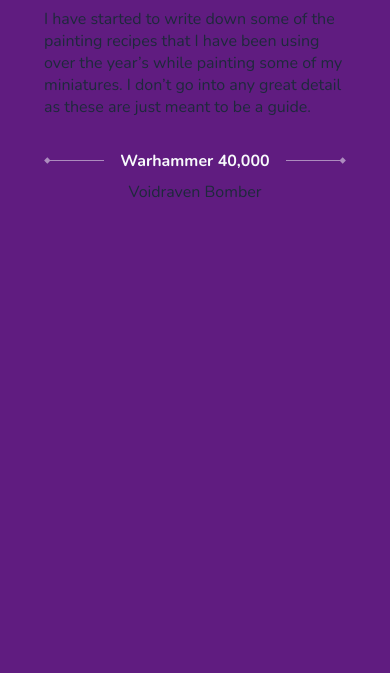
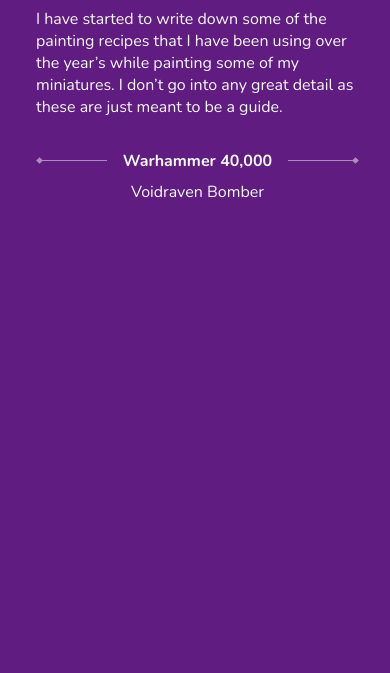
Before and after one commit to JenningsMK/painting-recipes, an Astro site: page / in a window 390 px wide. Shown: the part 171-844 px from the top of the page. Built offline with nearby package versions, Linux system fonts and the light colour scheme; Astro itself is replaced by a stand-in of ours; a web font is replaced by a local one.

Commit message:
Some small bug fixes

```diff
--- a/package.json
+++ b/package.json
@@ -19,6 +19,9 @@
       "pnpm run lint"
     ]
   },
+  "engines": {
+    "pnpm": "9"
+  },
   "dependencies": {
     "@astrojs/mdx": "^3.1.0",
     "astro": "^4.10.1",
--- a/src/assets/styles/main.css
+++ b/src/assets/styles/main.css
@@ -43,6 +43,7 @@
   --primary-100: light-dark(rgba(96, 28, 128, 1), rgba(46, 9, 63, 1));
   --dark-100: rgb(var(--dark-100-raw));
   --dark-80: rgb(var(--dark-80-raw));
+  /* Text colour should be dark on light and light on dark */
   --text-colour: light-dark(var(--dark-100), var(--light-100));
   --page-colour: light-dark(var(--light-100), var(--dark-80));
 
--- a/src/assets/styles/naviagtion.css
+++ b/src/assets/styles/naviagtion.css
@@ -22,7 +22,7 @@
 }
 
 .navigation__item {
-  color: currentColor;
+  color: var(--light-100);
   line-height: 1.6;
   text-decoration: none;
 }
--- a/src/assets/styles/recipe.css
+++ b/src/assets/styles/recipe.css
@@ -46,9 +46,7 @@ main {
 }
 
 @media (prefers-color-scheme: light) and (max-width: 67.5rem) {
-  main {
-    h1 {
-      color: var(--dark-100);
-    }
+  main h1 {
+    color: var(--dark-100);
   }
 }
--- a/src/pages/index.astro
+++ b/src/pages/index.astro
@@ -25,7 +25,10 @@ import Warhammer from '../components/naviagtion-elements/Warhammer.astro';
 <style>
 	body {
 		background: var(--primary-100);
-		padding: 4.0625rem 2.25rem
+		color: var(--light-100);
+		padding: 4.0625rem 2.25rem;
+		width: min(100%, 323px);
+		margin-inline: auto;
 	}
 
 	.page-title {
@@ -41,5 +44,6 @@ import Warhammer from '../components/naviagtion-elements/Warhammer.astro';
 
 	.navigation {
 		text-align: center;
+		width: min(100%, 20.1875rem);
 	}
 </style>
```
Also changed, not shown: pnpm-lock.yaml.
